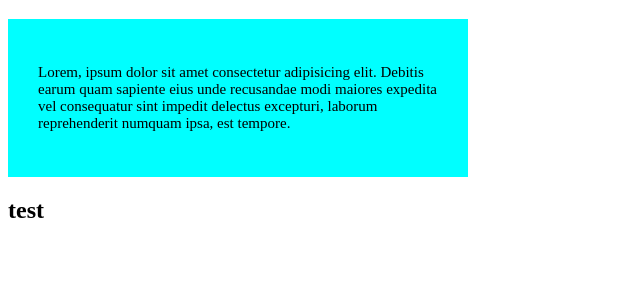
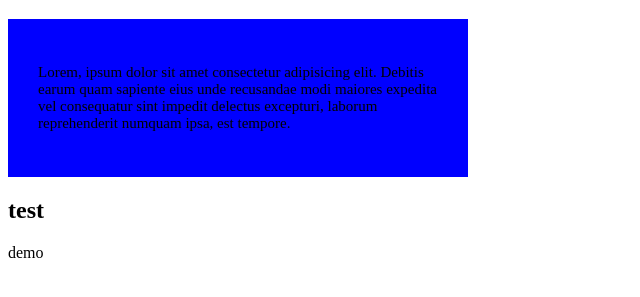
Before and after one commit to riedmann/2023_2cWI, a plain HTML site: page 06_Flexbox/index.html in a window 1280 px wide. Shown: the part 61-358 px from the top of the page, without its empty margins (0-640 px from the left). Drawn offline with Linux system fonts and the light colour scheme.

Commit message:
fixes for layout

```diff
--- a/06_Flexbox/index.html
+++ b/06_Flexbox/index.html
@@ -18,6 +18,7 @@
         </p>
       </div>
       <h2>test</h2>
+      <div>demo</div>
     </div>
   </body>
 </html>
--- a/06_Flexbox/style.css
+++ b/06_Flexbox/style.css
@@ -1,5 +1,5 @@
 .text{
-    background-color: aqua;
+    background-color: blue;
     font-size: 15px;
     padding:30px;
     width:400px;
```
